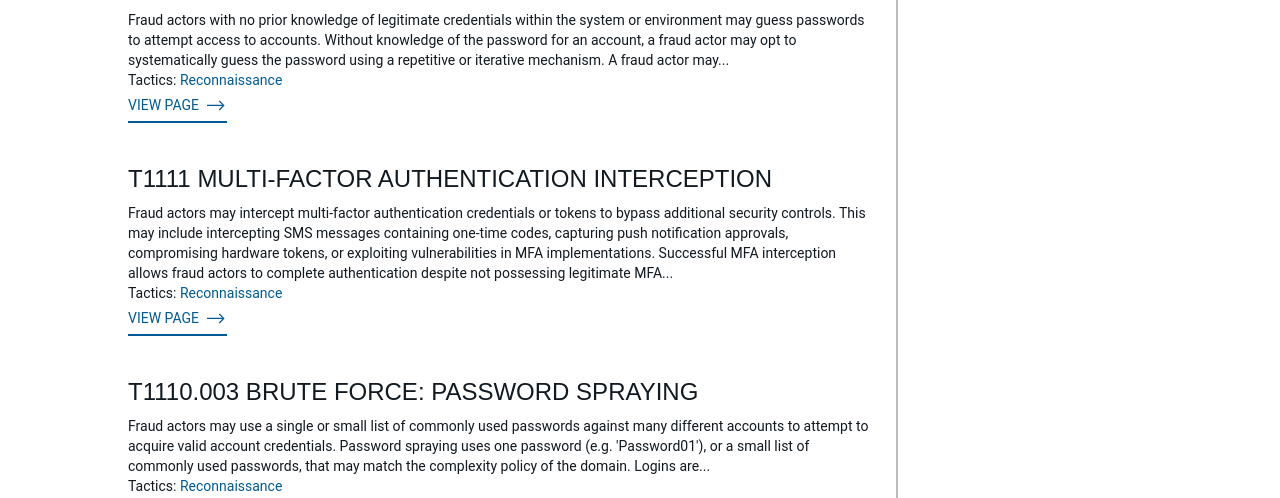
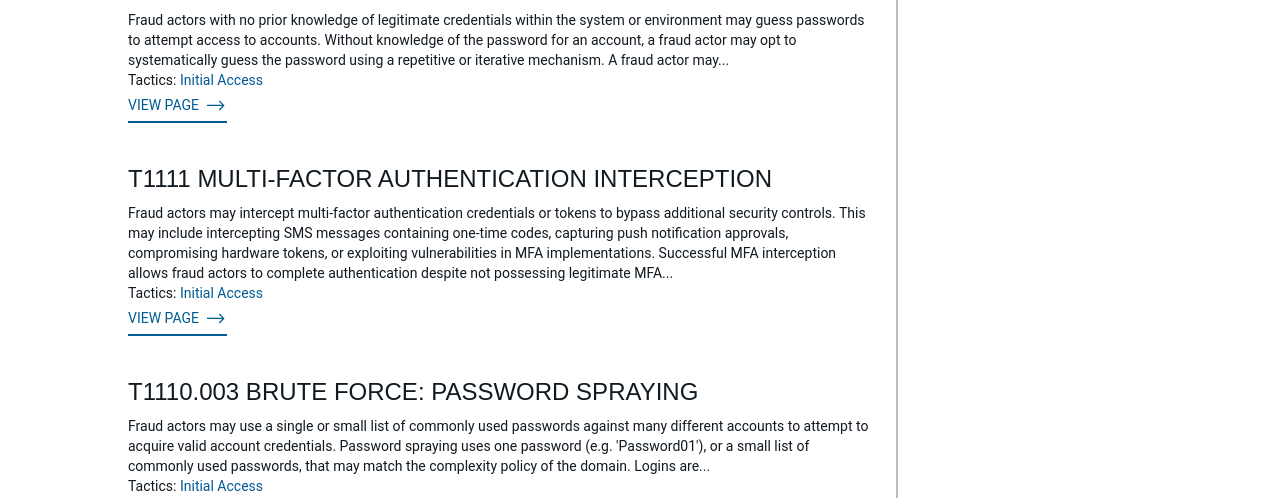
Before and after one commit to center-for-threat-informed-defense/fight-fraud-framework, a Vue app: page /#/search/1 in a window 1280 px wide. Shown: the part 302-800 px from the top of the page. Built offline with nearby package versions, Linux system fonts and the light colour scheme; a web font is replaced by a local one.

Commit message:
filtering by tactics

```diff
--- a/src/views/SearchView.vue
+++ b/src/views/SearchView.vue
@@ -6,9 +6,8 @@
       <div v-for="result of visibleResults" :key="result.id" class="search-result">
         <h2>{{ result.id }} {{ result.name }}</h2>
         <p>{{ truncatedDescription(result.description) }}</p>
-        <p v-if="resultTactics(result)">
-          Tactics: <template v-for="tactic of resultTactics(result)" :key="tactic.id">
-            <router-link :to="'/tactic/' + tactic.id">{{ tactic.name }}</router-link>
+        <p v-if="result.tactics">Tactics: <template v-for="tactic of result.tactics" :key="tactic">
+            <router-link :to="'/tactic/' + tactic">{{ getTacticData(tactic).name }}</router-link>
           </template>
         </p>
         <router-link :to="'/technique/' + result.id" class="link-blue-external small">View Page</router-link>
@@ -70,9 +69,9 @@ export default defineComponent({
       // Normalize + tokenize query: "Account takeover" -> ["account","takeover"]
       const tokens = this.normalize(q).split(" ").filter(Boolean);
 
-      const results: any[] = [];
+      const results = [];
 
-      for (const i of this.matrixData as any[]) {
+      for (const i of this.matrixData) {
         const id = i.id ?? "";
         const name = i.name ?? "";
         const desc = i.description ?? "";
@@ -106,11 +105,16 @@ export default defineComponent({
       return results.sort((a, b) => b.searchScore - a.searchScore);
     },
     filteredResults() {
+      if (!this.selectedTactics || this.selectedTactics.length === 0) {
+        return this.searchResults;
+      }
 
-      // if (this.selectedTactics.length > 0) {
-      //   return this.searchResults.filter()
-      // }
-      return this.searchResults;
+      const selectedIds = new Set(this.selectedTactics.map((t) => t.id));
+
+      return this.searchResults.filter((r) => {
+        const tactics: string[] = Array.isArray(r.tactics) ? r.tactics : [];
+        return tactics.some((tid) => selectedIds.has(tid));
+      });
     },
     visibleResults() {
       return this.filteredResults.slice(this.first, this.rows + this.first);
@@ -132,7 +136,7 @@ export default defineComponent({
       if (!needle) return 0;
       let count = 0;
       let idx = 0;
-      while (true) {
+      for (; ;) {
         idx = haystack.indexOf(needle, idx);
         if (idx === -1) break;
         count++;
@@ -148,12 +152,10 @@ export default defineComponent({
       return text;
 
     },
-    resultTactics(result) {
-      if (result?.tactic) {
-        return null;
-      }
-      return [this.matrixData[0]]
-    }, onPageChange(event) {
+    getTacticData(id: string) {
+      return this.matrixData.filter(i => i.id === id)[0]
+    },
+    onPageChange(event) {
       this.first = event.first;
       this.rows = event.rows;
     }
```
